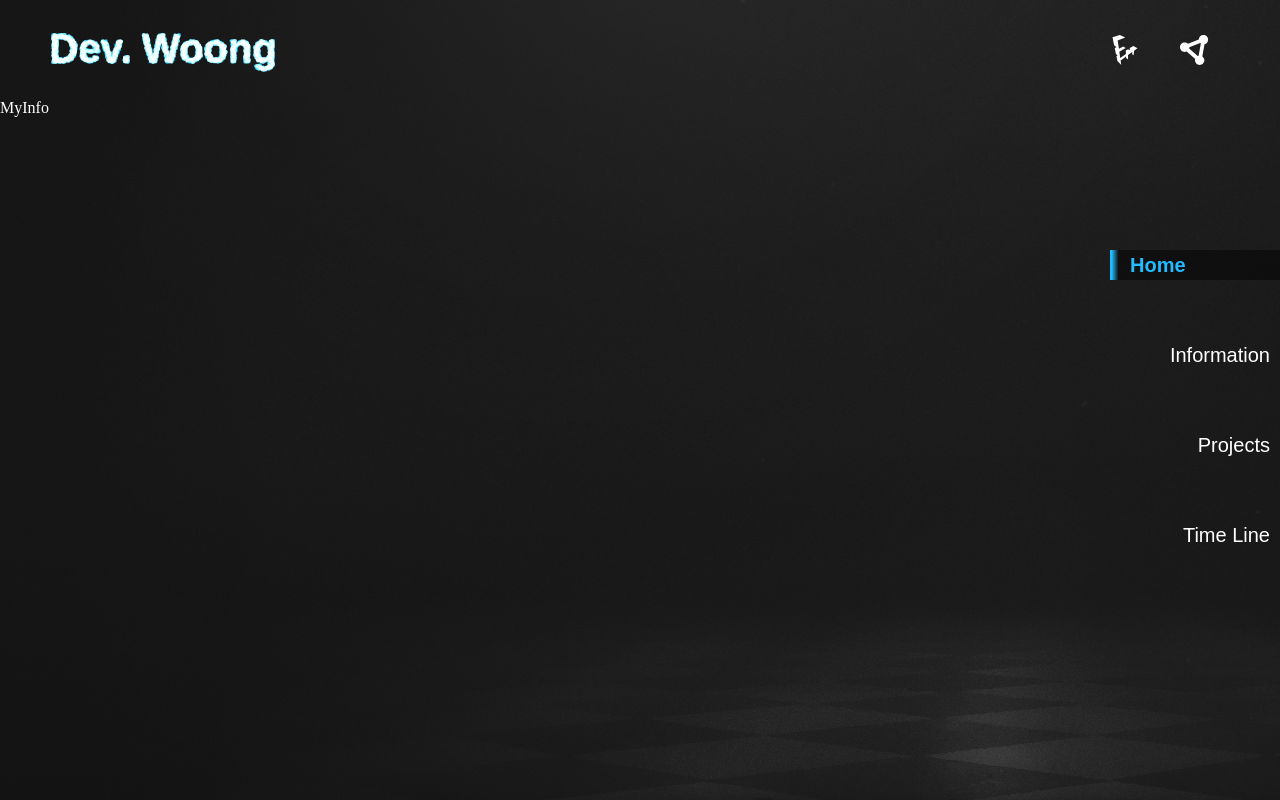
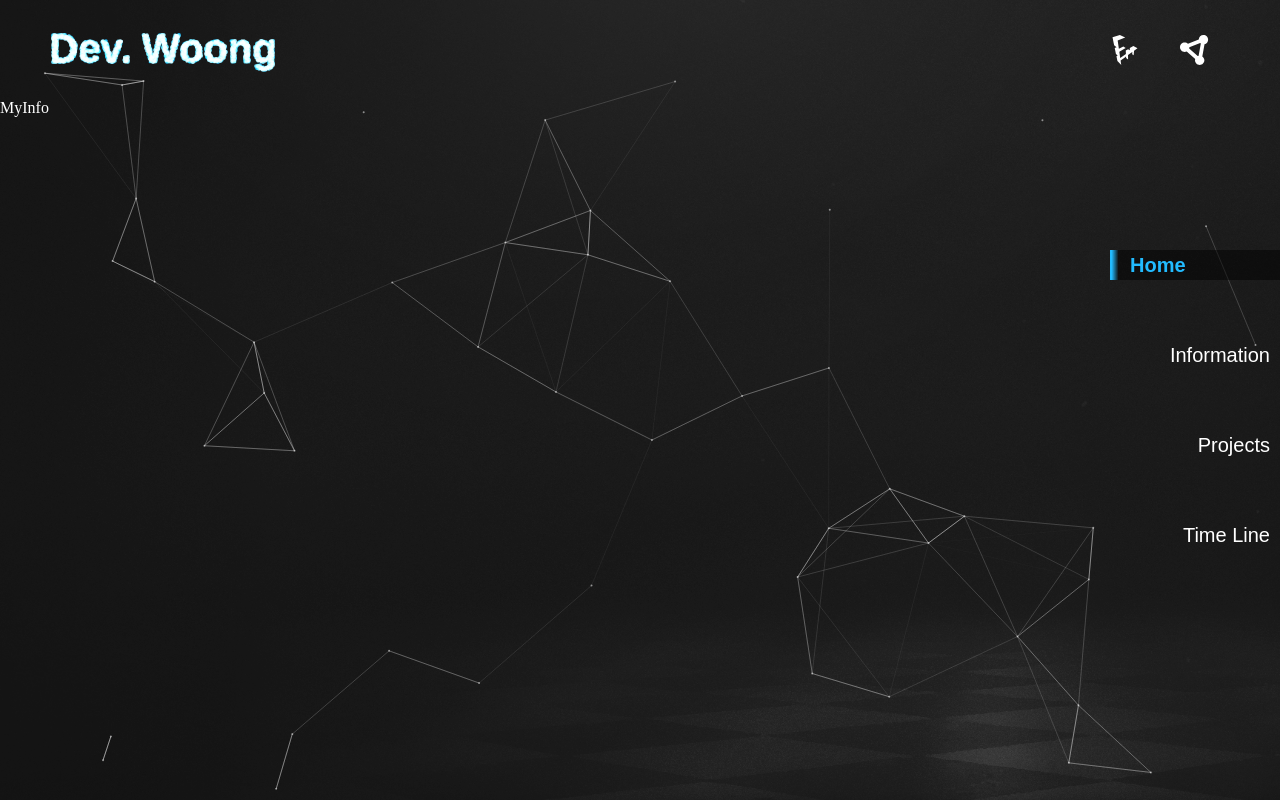
Before and after one commit to wjlee611/portfolio, a React (Create React App) app: page / in a window 1280 px wide. Built offline with nearby package versions, Linux system fonts and the light colour scheme.

Commit message:
design home-info background

```diff
--- a/package.json
+++ b/package.json
@@ -13,10 +13,13 @@
     "gh-pages": "^4.0.0",
     "react": "^18.2.0",
     "react-dom": "^18.2.0",
+    "react-particles": "^2.2.1",
     "react-router-dom": "^5.3.0",
     "react-scripts": "5.0.1",
     "recoil": "^0.7.5",
     "styled-components": "^5.3.5",
+    "tsparticles": "^2.2.1",
+    "tsparticles-engine": "^2.2.1",
     "typescript": "^4.7.4",
     "web-vitals": "^2.1.4"
   },
--- a/src/Components/Home/MyInfo.tsx
+++ b/src/Components/Home/MyInfo.tsx
@@ -1,17 +1,67 @@
 import styled from "styled-components";
+import Particles from "react-particles";
+import { loadFull } from "tsparticles";
+import { useCallback } from "react";
+import { Engine } from "tsparticles-engine";
+import { conf } from "../../script/pjs-conf";
+import { useRecoilValue } from "recoil";
+import { homeNavState } from "../../atoms";
 
 const Wrapper = styled.div`
   width: 100%;
   height: 100vh;
-  padding-top: 100px;
   background-color: #33333355;
   color: white;
+  position: relative;
+`;
+const ParticleWrapper = styled.div<{ isSelected: number }>`
+  width: 100%;
+  height: 100%;
+  position: absolute;
+  top: 0;
+  left: 0;
+  z-index: 1;
+  overflow: hidden;
+  & > div > canvas {
+    transform: ${(props) =>
+      props.isSelected === 1
+        ? "translateY(0%)"
+        : props.isSelected === 2
+        ? "translateY(-100%)"
+        : props.isSelected === 3
+        ? "translateY(-200%)"
+        : "translateY(-300%)"};
+    transition: transform 0.7s ease-in-out;
+    will-change: transform;
+  }
+`;
+const ContentWrapper = styled.div`
+  width: 100%;
+  height: 100%;
+  padding-top: 100px;
+  position: absolute;
+  top: 0;
+  left: 0;
+  z-index: 2;
 `;
 
 function MyInfo() {
+  const view = useRecoilValue(homeNavState);
+  const particlesInit = useCallback(async (engine: Engine) => {
+    await loadFull(engine);
+  }, []);
   return (
     <Wrapper>
-      <h1>MyInfo</h1>
+      <ParticleWrapper isSelected={view}>
+        <Particles
+          id="tsparticles"
+          init={particlesInit}
+          options={{ ...conf }}
+        />
+      </ParticleWrapper>
+      <ContentWrapper>
+        <h1>MyInfo</h1>
+      </ContentWrapper>
     </Wrapper>
   );
 }
--- a/src/Components/Navigator/HomeNav.tsx
+++ b/src/Components/Navigator/HomeNav.tsx
@@ -13,6 +13,7 @@ const Wrapper = styled.div`
   right: 0;
   top: 50%;
   transform: translate(0, -50%);
+  z-index: 2;
 `;
 const Button = styled.button<{ isSelected: boolean }>`
   width: 150px;
@@ -40,12 +41,15 @@ const Button = styled.button<{ isSelected: boolean }>`
     right: 0;
     z-index: 2;
   }
+  & > div {
+    width: 170px;
+    transform: ${(props) =>
+      props.isSelected ? "translateX(0%)" : "translateX(100%)"};
+    transition: transform 0.3s cubic-bezier(0, 0.5, 0.5, 1);
+    will-change: transform;
+  }
   &:hover > div {
-    width: 170px;
-  }
-  & > div {
-    width: ${(props) => (props.isSelected ? "170px" : "0")};
-    transition: width 0.3s cubic-bezier(0, 0.5, 0.5, 1);
+    transform: translateX(0%);
   }
 `;
 const BtnBG = styled.div`
--- a/src/Router.tsx
+++ b/src/Router.tsx
@@ -1,6 +1,7 @@
+import React from "react";
 import { BrowserRouter, Route, Switch } from "react-router-dom";
 import styled from "styled-components";
-import Home from "./Routes/Home";
+const Home = React.lazy(() => import("./Routes/Home"));
 
 const Wrapper = styled.div`
   width: 100vw;
@@ -17,7 +18,9 @@ function Router() {
       <BrowserRouter basename={process.env.PUBLIC_URL}>
         <Switch>
           <Route exact path="/">
-            <Home />
+            <React.Suspense fallback={<h1>Loading...</h1>}>
+              <Home />
+            </React.Suspense>
           </Route>
         </Switch>
       </BrowserRouter>
--- a/src/Routes/Home.tsx
+++ b/src/Routes/Home.tsx
@@ -48,6 +48,7 @@ function Home() {
         }
       />
       <HomeNav />
+      <div style={{ width: "100%", position: "absolute", top: 0, zIndex: 1 }}>
         <div ref={refInfo}>
           <MyInfo />
         </div>
@@ -60,6 +61,7 @@ function Home() {
         <div ref={refTL}>
           <TimeLine />
         </div>
+      </div>
     </Wrapper>
   );
 }
--- /dev/null
+++ b/src/script/pjs-conf.ts
@@ -0,0 +1,110 @@
+export const conf: any = {
+  particles: {
+    number: {
+      value: 40,
+      density: {
+        enable: true,
+        value_area: 800,
+      },
+    },
+    color: {
+      value: "#ffffff",
+    },
+    shape: {
+      type: "circle",
+      stroke: {
+        width: 0,
+        color: "#000000",
+      },
+      polygon: {
+        nb_sides: 5,
+      },
+      image: {
+        src: "img/github.svg",
+        width: 100,
+        height: 100,
+      },
+    },
+    opacity: {
+      value: 0.5,
+      random: false,
+      anim: {
+        enable: false,
+        speed: 1,
+        opacity_min: 0.1,
+        sync: false,
+      },
+    },
+    size: {
+      value: 1,
+      random: true,
+      anim: {
+        enable: false,
+        speed: 40,
+        size_min: 0.1,
+        sync: false,
+      },
+    },
+    line_linked: {
+      enable: true,
+      distance: 170,
+      color: "#ffffff",
+      opacity: 0.4,
+      width: 1,
+    },
+    move: {
+      enable: true,
+      speed: 1,
+      direction: "none",
+      random: false,
+      straight: false,
+      out_mode: "out",
+      bounce: false,
+      attract: {
+        enable: false,
+        rotateX: 600,
+        rotateY: 1200,
+      },
+    },
+  },
+  interactivity: {
+    detect_on: "window",
+    events: {
+      onhover: {
+        enable: true,
+        mode: "grab",
+      },
+      onclick: {
+        enable: true,
+        mode: "repulse",
+      },
+      resize: true,
+    },
+    modes: {
+      grab: {
+        distance: 200,
+        line_linked: {
+          opacity: 1,
+        },
+      },
+      bubble: {
+        distance: 400,
+        size: 40,
+        duration: 2,
+        opacity: 8,
+        speed: 3,
+      },
+      repulse: {
+        distance: 200,
+        duration: 0.4,
+      },
+      push: {
+        particles_nb: 4,
+      },
+      remove: {
+        particles_nb: 2,
+      },
+    },
+  },
+  retina_detect: true,
+};
```
Also changed, not shown: 1 other file (tests, documents, lock files or other folders). Lines whose indentation alone changed are shown as unchanged.
